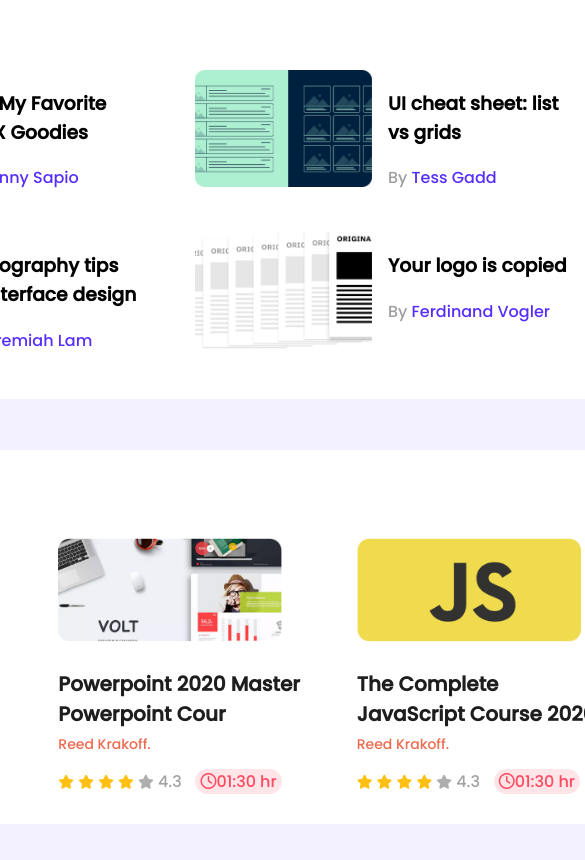
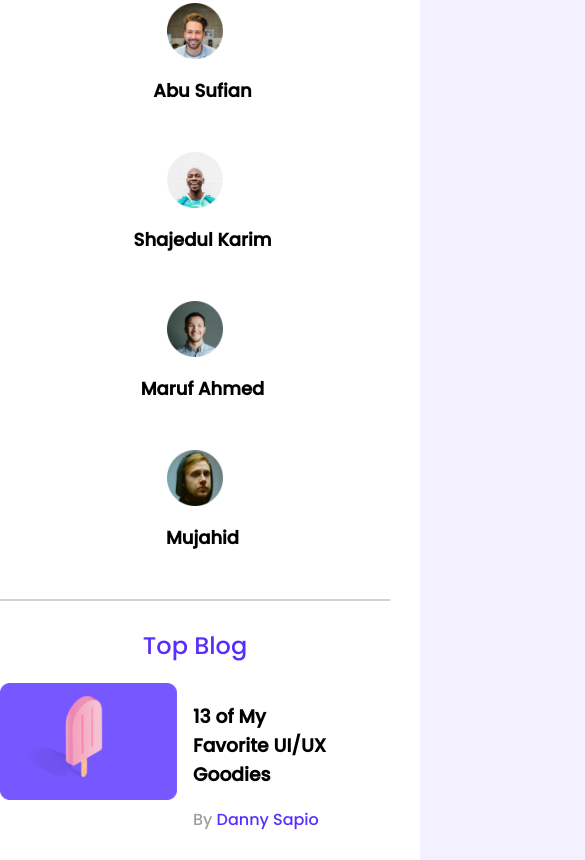
Before and after one commit to sakibshahriyar1010/Leader-board, a plain HTML site: page index.html in a window 390 px wide. Shown: the part 404-1264 px from the top of the page, 585 px wide, since content can reach past the window. Drawn offline with Linux system fonts and the light colour scheme.

Commit message:
responsive

```diff
--- a/index.html
+++ b/index.html
@@ -12,7 +12,7 @@
 </head>
 <body>
     <!-- header start -->
-     <header>
+     <!-- <header>
         <nav>
             <div class="logo">
                 <a href=""><img src="images/icons/logo.png" alt=""></a>
@@ -26,7 +26,7 @@
                 </ul>
             </div>
         </nav>
-    </header>
+    </header>  -->
     <!-- header end -->
     <main>
        <!-- top players and top blog -->
--- a/style.css
+++ b/style.css
@@ -216,3 +216,44 @@ nav ul{
  /* media queris */
 
 /* moibile display */
+
+@media only screen and (max-width:688px) {
+
+    .container{
+        width: 100%;
+
+    }
+    .players,.blogs,.courses{
+        grid-template-columns:repeat(1, 1fr);
+    }
+    .player{
+        flex-direction: column;
+    }
+
+    .courses{
+        text-align: center;
+    }
+
+    .course{
+        margin-bottom: 15px;
+    }
+
+    .course-info{
+        flex-direction: column;
+    }
+
+    .section-title{
+        text-align: center;
+    }
+
+}
+
+ /* tabtal display */
+  @media only screen and (min-width:668px) and (max-width:992px) {
+
+    .container{
+        max-width: 100%;
+    }
+
+
+  }
```
